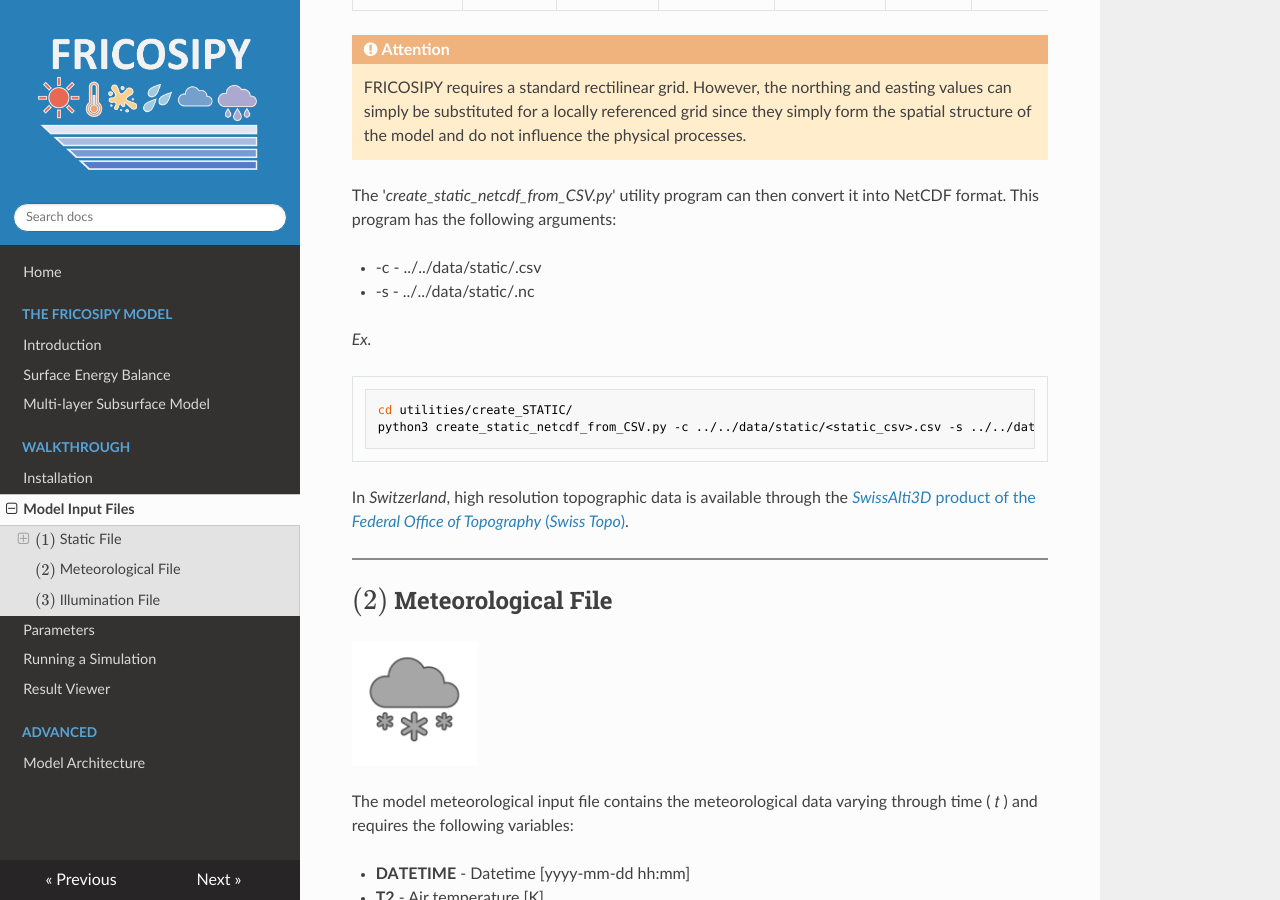
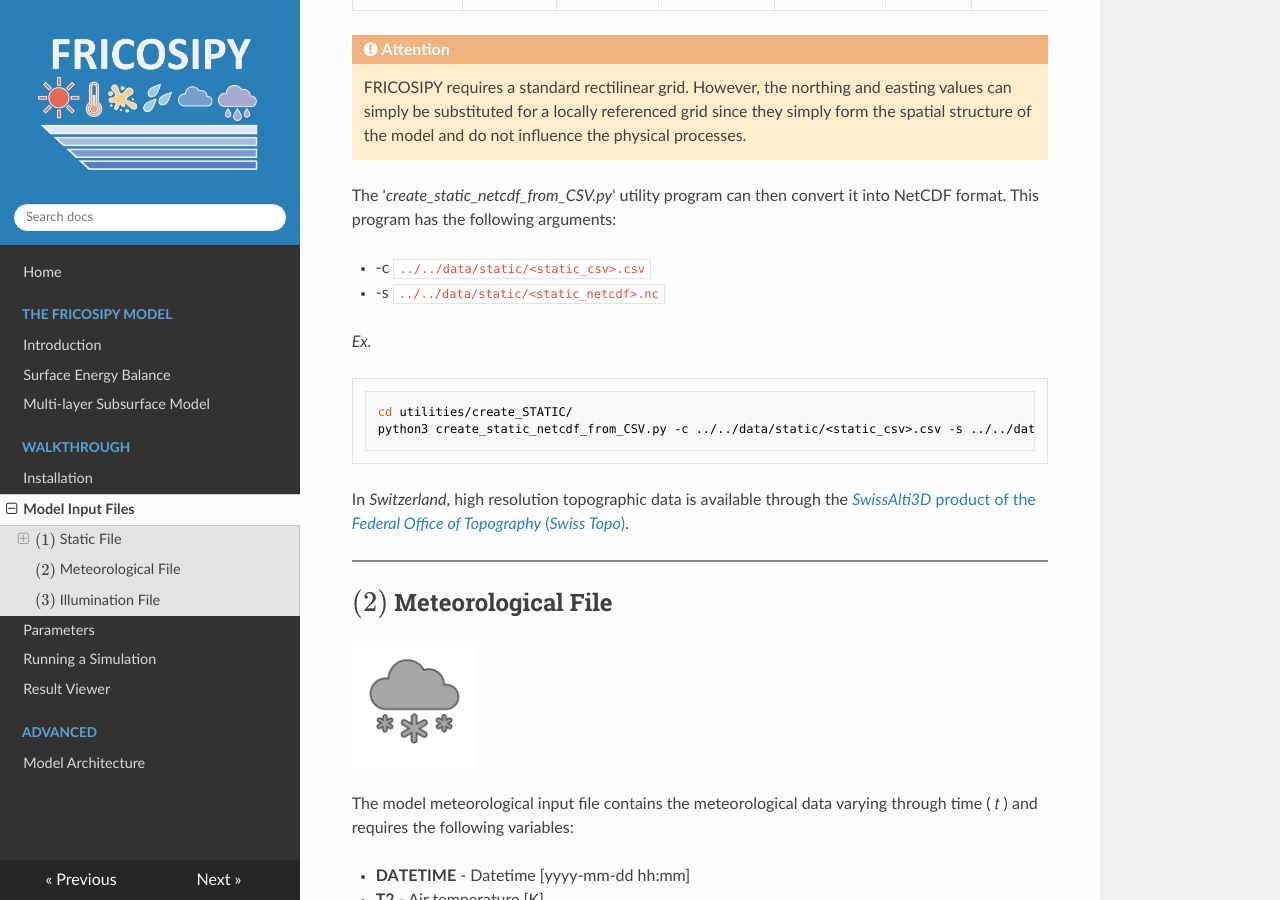
Before and after one commit to MarcusGastaldello/FRICOSIPY, an MkDocs documentation site: the page built from docs/model_input_files.md, in a window 1280 px wide and 900 px high, scrolled down 1366 px. Built offline with MkDocs 1.6.1, drawn with Linux system fonts in a browser that asks for light colours; nearby versions of some CDN libraries.

Commit message:
Update model_input_files.md

```diff
--- a/docs/model_input_files.md
+++ b/docs/model_input_files.md
@@ -56,8 +56,8 @@
 
 The '*create_static_netcdf_from_CSV.py*' utility program can then convert it into NetCDF format. This program has the following arguments:
 
-* -c - ../../data/static/<static_csv>.csv
-* -s - ../../data/static/<static_netcdf>.nc
+* -c   `../../data/static/<static_csv>.csv`
+* -s   `../../data/static/<static_netcdf>.nc`
 
 *Ex.*
 
```
